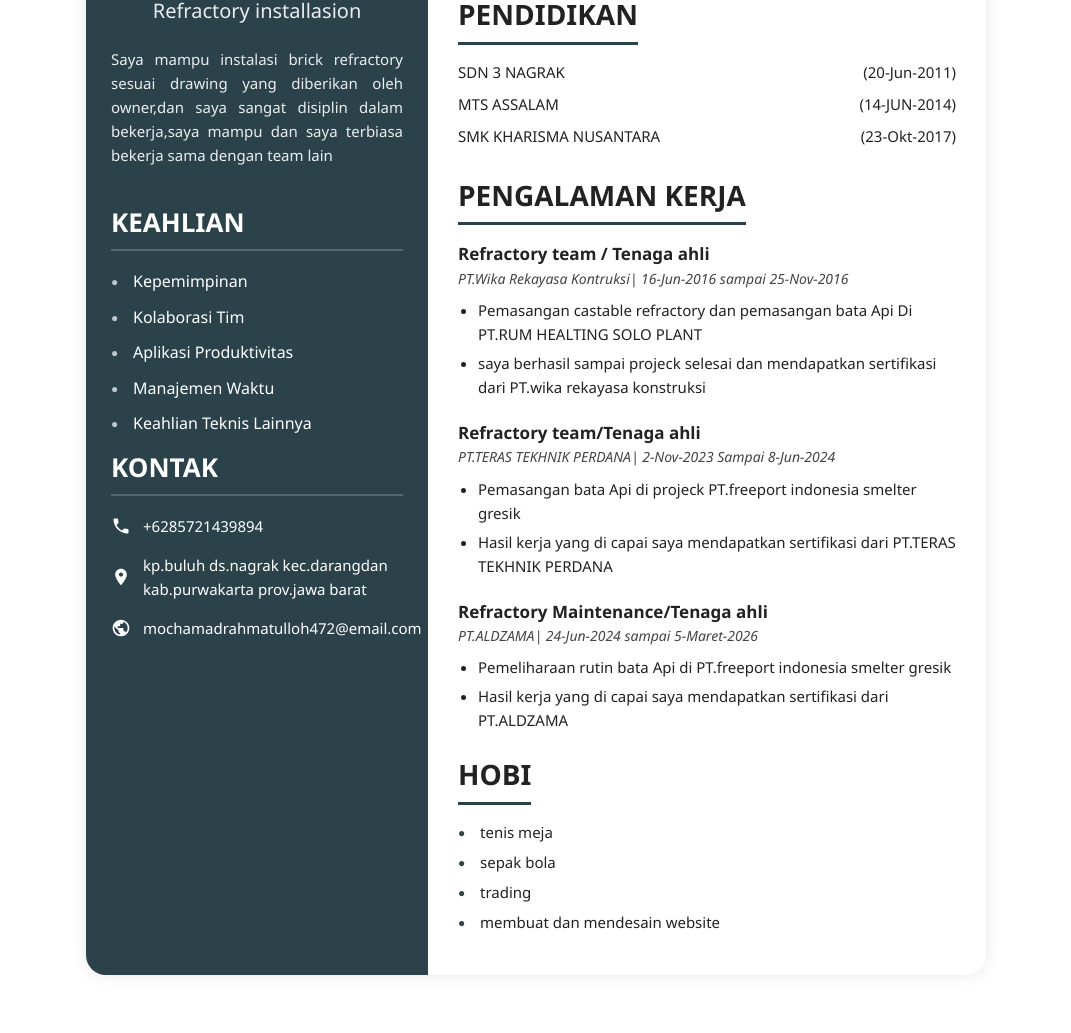
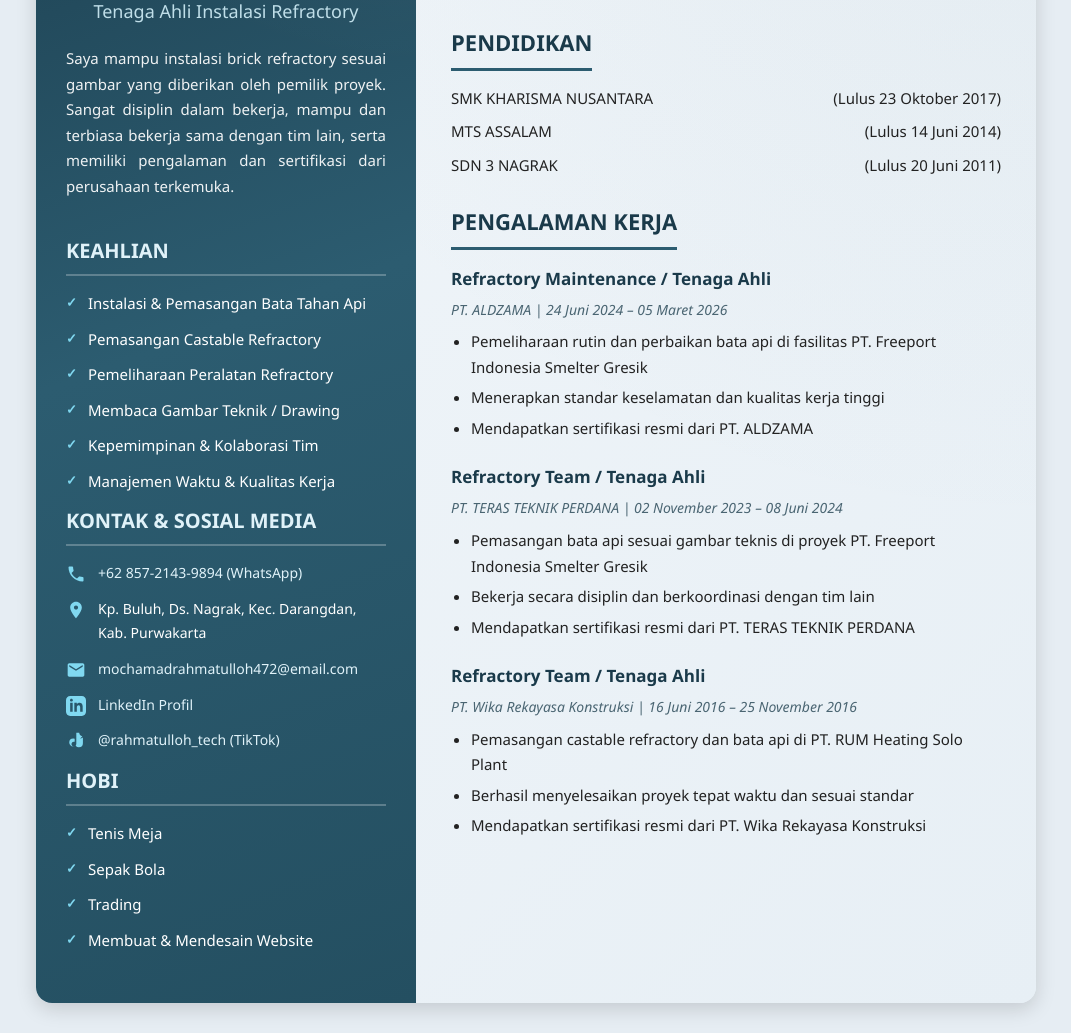
Before and after one commit to endebeny43/cvkerja, a plain HTML site: page index.html in a window 1280 px wide. Shown: the part 384-1417 px from the top of the page, without its empty margins (104-1175 px from the left). Before the commit the page ends 1379 px from the top, so only its background shows below. Drawn offline with Linux system fonts and the light colour scheme.

Commit message:
Update index.html

```diff
--- a/index.html
+++ b/index.html
@@ -3,57 +3,75 @@
 <head>
     <meta charset="UTF-8">
     <meta name="viewport" content="width=device-width, initial-scale=1.0">
-    <title>Curriculum Vitae</title>
+    <title>CV - Mochamad Rahmatulloh</title>
     <style>
-        * { margin: 0; padding: 0; box-sizing: border-box; font-family: 'Segoe UI', Arial, sans-serif; }
-        body { background: #ffffff; padding: 20px; line-height: 1.6; }
-        .cv-wrapper { max-width: 900px; margin: 0 auto; display: flex; border-radius: 20px; overflow: hidden; box-shadow: 0 0 15px rgba(0,0,0,0.1); }
+        * { margin: 0; padding: 0; box-sizing: border-box; font-family: 'Segoe UI', Roboto, Arial, sans-serif; }
+        body { background: #e6edf3; padding: 30px 20px; line-height: 1.7; }
 
-        /* --- KOLOM KIRI --- */
-        .kolom-kiri { width: 38%; background: #2c424b; color: white; padding: 35px 25px; }
-        .foto-bulat { width: 160px; height: 160px; border-radius: 50%; object-fit: cover; display: block; margin: 0 auto 25px; border: 4px solid rgba(255,255,255,0.2); }
-        .kolom-kiri h1 { font-size: 42px; font-weight: 700; text-align: center; margin-bottom: 5px; }
-        .jabatan { font-size: 20px; font-weight: 300; text-align: center; margin-bottom: 20px; opacity: 0.9; }
-        .deskripsi { font-size: 15px; margin-bottom: 35px; text-align: justify; opacity: 0.9; }
+        /* Bungkus Utama */
+        .cv-wrapper { max-width: 1000px; margin: 0 auto; display: flex; border-radius: 16px; overflow: hidden; box-shadow: 0 6px 20px rgba(0,0,0,0.15); }
 
-        .kolom-kiri h2 { font-size: 26px; margin-bottom: 18px; font-weight: 600; border-bottom: 2px solid rgba(255,255,255,0.2); padding-bottom: 5px; }
-        .keahlian-list { list-style: none; font-size: 16px; }
-        .keahlian-list li { margin-bottom: 10px; padding-left: 22px; position: relative; }
-        .keahlian-list li::before { content: "●"; position: absolute; left: 0; color: rgba(255,255,255,0.7); font-size: 12px; top: 3px; }
+        /* ✨ BAGIAN KIRI - WARNA GRADASI MENARIK */
+        .kolom-kiri { width: 38%;
+            background: linear-gradient(160deg, #1a3a4a 0%, #2c5c70 50%, #244f61 100%);
+            color: white; padding: 40px 30px; position: relative; overflow: hidden; }
+        .kolom-kiri::before {
+            content: ""; position: absolute; top: -50%; right: -50%; width: 100%; height: 100%;
+            background: radial-gradient(circle, rgba(255,255,255,0.08) 0%, transparent 60%);
+        }
+        .foto-bulat { width: 170px; height: 170px; border-radius: 50%; object-fit: cover; display: block; margin: 0 auto 25px; border: 4px solid rgba(255,255,255,0.3); box-shadow: 0 4px 12px rgba(0,0,0,0.2); position: relative; z-index: 2; }
+        .kolom-kiri h1 { font-size: 32px; font-weight: 700; text-align: center; margin-bottom: 6px; letter-spacing: 0.5px; position: relative; z-index: 2; }
+        .jabatan { font-size: 18px; font-weight: 300; text-align: center; margin-bottom: 20px; opacity: 0.95; color: #c8e6f0; position: relative; z-index: 2; }
+        .deskripsi { font-size: 15px; margin-bottom: 35px; text-align: justify; opacity: 0.92; position: relative; z-index: 2; }
 
-        .kontak-item { margin-bottom: 15px; display: flex; align-items: center; gap: 12px; font-size: 15px; }
-        .kontak-item svg { width: 20px; height: 20px; fill: white; flex-shrink: 0; }
+        .kolom-kiri h2 { font-size: 20px; margin-bottom: 15px; font-weight: 600; border-bottom: 2px solid rgba(255,255,255,0.25); padding-bottom: 6px; color: #e0f2f9; position: relative; z-index: 2; }
+        .keahlian-list, .hobi-list { list-style: none; font-size: 15px; position: relative; z-index: 2; }
+        .keahlian-list li, .hobi-list li { margin-bottom: 10px; padding-left: 22px; position: relative; }
+        .keahlian-list li::before, .hobi-list li::before { content: "✓"; position: absolute; left: 0; color: #80d8f0; font-size: 13px; font-weight: bold; }
 
-        /* --- KOLOM KANAN --- */
-        .kolom-kanan { width: 62%; padding: 35px 30px; color: #222; background: white; }
-        .kolom-kanan h2 { font-size: 28px; margin-bottom: 15px; font-weight: 700; border-bottom: 3px solid #2c424b; padding-bottom: 5px; display: inline-block; }
-        .data-pribadi-list { list-style: none; margin-bottom: 25px; font-size: 15px; }
-        .data-pribadi-list li { margin-bottom: 6px; }
-        .data-pribadi-list li strong { display: inline-block; min-width: 180px; }
+        .kontak-item { margin-bottom: 12px; display: flex; align-items: flex-start; gap: 12px; font-size: 14px; word-break: break-word; position: relative; z-index: 2; }
+        .kontak-item a { color: #e0f2f9; text-decoration: none; transition: all 0.2s ease; }
+        .kontak-item a:hover { color: #ffffff; text-shadow: 0 0 8px rgba(255,255,255,0.3); }
+        .kontak-item svg { width: 20px; height: 20px; fill: #80d8f0; flex-shrink: 0; margin-top: 3px; }
 
-        .pendidikan-list { list-style: none; margin-bottom: 25px; font-size: 15px; }
-        .pendidikan-list li { margin-bottom: 8px; display: flex; justify-content: space-between; }
+        /* ✨ BAGIAN KANAN - WARNA LATAR LEMBUT & SEIMBANG */
+        .kolom-kanan { width: 62%; padding: 40px 35px;
+            background: linear-gradient(135deg, #f0f5f9 0%, #e7eff5 100%);
+            color: #222; position: relative; }
+        .kolom-kanan::before {
+            content: ""; position: absolute; top: 0; left: 0; width: 100%; height: 100%;
+            background: radial-gradient(circle at top right, rgba(44, 92, 112, 0.05) 0%, transparent 60%);
+            pointer-events: none;
+        }
+        .kolom-kanan h2 { font-size: 22px; margin-bottom: 15px; font-weight: 700; border-bottom: 3px solid #2c5c70; padding-bottom: 6px; display: inline-block; color: #1a3a4a; position: relative; z-index: 1; }
+        .data-pribadi-list, .pendidikan-list { list-style: none; margin-bottom: 25px; font-size: 15px; position: relative; z-index: 1; }
+        .data-pribadi-list li, .pendidikan-list li { margin-bottom: 8px; display: flex; justify-content: space-between; flex-wrap: wrap; }
+        .data-pribadi-list li strong { min-width: 160px; flex-shrink: 0; color: #1a3a4a; }
         .pendidikan-list li span { font-weight: 500; }
 
-        .pengalaman-item { margin-bottom: 20px; }
-        .pengalaman-item h3 { font-size: 17px; font-weight: 600; }
-        .pengalaman-item .waktu { font-size: 14px; color: #444; margin-bottom: 8px; font-style: italic; }
+        .pengalaman-item { margin-bottom: 22px; position: relative; z-index: 1; }
+        .pengalaman-item h3 { font-size: 17px; font-weight: 600; margin-bottom: 4px; color: #1a3a4a; }
+        .pengalaman-item .waktu { font-size: 14px; color: #4a6572; font-style: italic; margin-bottom: 8px; }
         .pengalaman-item ul { padding-left: 20px; font-size: 15px; }
         .pengalaman-item ul li { margin-bottom: 5px; }
 
-        .hobi-list { list-style: none; font-size: 15px; }
-        .hobi-list li { margin-bottom: 6px; padding-left: 22px; position: relative; }
-        .hobi-list li::before { content: "●"; position: absolute; left: 0; color: #2c424b; font-size: 12px; top: 3px; }
+        /* Responsif HP */
+        @media (max-width: 768px) {
+            body { padding: 15px; }
+            .cv-wrapper { flex-direction: column; border-radius: 10px; }
+            .kolom-kiri, .kolom-kanan { width: 100%; padding: 25px 20px; }
+            .kolom-kiri { border-radius: 10px 10px 0 0; }
+            .foto-bulat { width: 140px; height: 140px; }
+            .kolom-kiri h1 { font-size: 26px; }
+            .data-pribadi-list li strong { min-width: auto; display: block; }
+        }
 
-        /* --- RESPONSIF & CETAK --- */
-        @media (max-width: 768px) {
-            .cv-wrapper { flex-direction: column; border-radius: 0; }
-            .kolom-kiri, .kolom-kanan { width: 100%; }
-            .kolom-kiri { border-radius: 20px 20px 0 0; }
-        }
         @media print {
             body { padding: 0; background: white; }
-            .cv-wrapper { box-shadow: none; border-radius: 0; }
+            .cv-wrapper { box-shadow: none; border-radius: 0; max-width: 100%; }
+            .kolom-kiri { background: #2c424b; }
+            .kolom-kanan { background: #ffffff; }
+            .kontak-item a { color: inherit; text-decoration: none; }
         }
     </style>
 </head>
@@ -61,44 +79,61 @@
     <div class="cv-wrapper">
         <!-- KOLOM KIRI -->
         <div class="kolom-kiri">
-            <img src="gambar1.jpg" alt="Foto Diri" class="foto-bulat">
-            <h1>Mochamad rahmatulloh</h1>
-            <p class="jabatan">Refractory installasion</p>
+            <img src="foto.jpg" alt="Foto Diri" class="foto-bulat">
+            <h1>MOCHAMAD RAHMATULLOH</h1>
+            <p class="jabatan">Tenaga Ahli Instalasi Refractory</p>
             <p class="deskripsi">
-                Saya mampu instalasi brick refractory sesuai drawing yang diberikan oleh owner,dan saya sangat disiplin dalam bekerja,saya mampu dan saya terbiasa bekerja sama dengan team lain
+                Saya mampu instalasi brick refractory sesuai gambar yang diberikan oleh pemilik proyek. Sangat disiplin dalam bekerja, mampu dan terbiasa bekerja sama dengan tim lain, serta memiliki pengalaman dan sertifikasi dari perusahaan terkemuka.
             </p>
 
             <h2>KEAHLIAN</h2>
             <ul class="keahlian-list">
-                <li>Kepemimpinan</li>
-                <li>Kolaborasi Tim</li>
-                <li>Aplikasi Produktivitas</li>
-                <li>Manajemen Waktu</li>
-                <li>Keahlian Teknis Lainnya</li>
+                <li>Instalasi & Pemasangan Bata Tahan Api</li>
+                <li>Pemasangan Castable Refractory</li>
+                <li>Pemeliharaan Peralatan Refractory</li>
+                <li>Membaca Gambar Teknik / Drawing</li>
+                <li>Kepemimpinan & Kolaborasi Tim</li>
+                <li>Manajemen Waktu & Kualitas Kerja</li>
             </ul>
 
-            <h2>KONTAK</h2>
+            <h2>KONTAK & SOSIAL MEDIA</h2>
             <div class="kontak-item">
                 <svg viewBox="0 0 24 24"><path d="M6.62 10.79c1.44 2.83 3.76 5.14 6.59 6.59l2.2-2.2c.27-.27.67-.36 1.02-.24 1.12.37 2.33.57 3.57.57.55 0 1 .45 1 1V20c0 .55-.45 1-1 1-9.39 0-17-7.61-17-17 0-.55.45-1 1-1h3.5c.55 0 1 .45 1 1 0 1.25.2 2.45.57 3.57.11.35.03.74-.25 1.02l-2.2 2.2z"/></svg>
-                +6285721439894
+                <a href="https://wa.me/6285721439894" target="_blank">+62 857-2143-9894 (WhatsApp)</a>
             </div>
             <div class="kontak-item">
                 <svg viewBox="0 0 24 24"><path d="M12 2C8.13 2 5 5.13 5 9c0 5.25 7 13 7 13s7-7.75 7-13c0-3.87-3.13-7-7-7zm0 9.5c-1.38 0-2.5-1.12-2.5-2.5s1.12-2.5 2.5-2.5 2.5 1.12 2.5 2.5-1.12 2.5-2.5 2.5z"/></svg>
-                kp.buluh ds.nagrak kec.darangdan kab.purwakarta prov.jawa barat
+                Kp. Buluh, Ds. Nagrak, Kec. Darangdan, Kab. Purwakarta
             </div>
             <div class="kontak-item">
-                <svg viewBox="0 0 24 24"><path d="M12 2C6.48 2 2 6.48 2 12s4.48 10 10 10 10-4.48 10-10S17.52 2 12 2zm-1 17.93c-3.95-.49-7-3.85-7-7.93 0-.62.08-1.21.21-1.79L9 15v1c0 1.1.9 2 2 2v1.93zm6.9-2.54c-.26-.81-1-1.39-1.9-1.39h-1v-3c0-.55-.45-1-1-1H8v-2h2c.55 0 1-.45 1-1V7h2c1.1 0 2-.9 2-2v-.41c2.93 1.19 5 4.06 5 7.41 0 2.08-.8 3.97-2.1 5.39z"/></svg>
-                mochamadrahmatulloh472@email.com
+                <svg viewBox="0 0 24 24"><path d="M20 4H4c-1.1 0-2 .9-2 2v12c0 1.1.9 2 2 2h16c1.1 0 2-.9 2-2V6c0-1.1-.9-2-2-2zm0 4l-8 5-8-5V6l8 5 8-5v2z"/></svg>
+                <a href="mailto:mochamadrahmatulloh472@email.com">mochamadrahmatulloh472@email.com</a>
             </div>
+            <div class="kontak-item">
+                <svg viewBox="0 0 24 24"><path d="M19 0h-14c-2.761 0-5 2.239-5 5v14c0 2.761 2.239 5 5 5h14c2.762 0 5-2.239 5-5v-14c0-2.761-2.238-5-5-5zm-11 19h-3v-11h3v11zm-1.5-12.268c-.966 0-1.75-.79-1.75-1.764s.784-1.764 1.75-1.764 1.75.79 1.75 1.764-.783 1.764-1.75 1.764zm13.5 12.268h-3v-5.604c0-3.368-4-3.113-4 0v5.604h-3v-11h3v1.765c1.396-2.586 7-2.777 7 2.476v6.759z"/></svg>
+                <a href="https://linkedin.com/in/mochamad-rahmatulloh" target="_blank">LinkedIn Profil</a>
+            </div>
+            <div class="kontak-item">
+                <svg viewBox="0 0 24 24"><path d="M19.59 6.69a4.83 4.83 0 0 1-3.77-4.25V2h-3.45v13.67a2.89 2.89 0 0 1-5.2 1.74 2.89 2.89 0 0 1 2.31-4.64 2.87 2.87 0 0 1 .93.14v-3.67a4.83 4.83 0 0 0-1.67-.32 4.85 4.85 0 0 0-4.85 4.85c0 2.68 2.18 4.86 4.86 4.86a4.85 4.85 0 0 0 2.87-.92 4.85 4.85 0 0 0 3.82 1.8 4.85 4.85 0 0 0 4.85-4.85V7.84a6.16 6.16 0 0 1-3.41 1.05z"/></svg>
+                <a href="https://tiktok.com/@rahmatulloh_tech" target="_blank">@rahmatulloh_tech (TikTok)</a>
+            </div>
+
+            <h2>HOBI</h2>
+            <ul class="hobi-list">
+                <li>Tenis Meja</li>
+                <li>Sepak Bola</li>
+                <li>Trading</li>
+                <li>Membuat & Mendesain Website</li>
+            </ul>
         </div>
 
         <!-- KOLOM KANAN -->
         <div class="kolom-kanan">
             <h2>DATA PRIBADI</h2>
             <ul class="data-pribadi-list">
-                <li><strong>Tempat tgl lahir</strong>: Purwakarta, 06-05-1998</li>
-                <li><strong>Alamat</strong>: kp.buluh ds.nagrak kec.darangdan kab.Purwakarta</li>
-                <li><strong>Nomor Telepon</strong>: +6285721439894</li>
+                <li><strong>Tempat, Tanggal Lahir</strong>: Purwakarta, 06 Mei 1998</li>
+                <li><strong>Alamat Lengkap</strong>: Kp. Buluh, Ds. Nagrak, Kec. Darangdan, Kab. Purwakarta</li>
+                <li><strong>Nomor Telepon</strong>: +62 857-2143-9894</li>
                 <li><strong>Jenis Kelamin</strong>: Laki-laki</li>
                 <li><strong>Agama</strong>: Islam</li>
                 <li><strong>Kewarganegaraan</strong>: Indonesia</li>
@@ -107,43 +142,41 @@
 
             <h2>PENDIDIKAN</h2>
             <ul class="pendidikan-list">
-                <li><span>SDN 3 NAGRAK</span> <span>(20-Jun-2011)</span></li>
-                <li><span>MTS ASSALAM</span> <span>(14-JUN-2014)</span></li>
-                <li><span>SMK KHARISMA NUSANTARA</span> <span>(23-Okt-2017)</span></li>
+                <li><span>SMK KHARISMA NUSANTARA</span> <span>(Lulus 23 Oktober 2017)</span></li>
+                <li><span>MTS ASSALAM</span> <span>(Lulus 14 Juni 2014)</span></li>
+                <li><span>SDN 3 NAGRAK</span> <span>(Lulus 20 Juni 2011)</span></li>
             </ul>
 
             <h2>PENGALAMAN KERJA</h2>
             <div class="pengalaman-item">
-                <h3>Refractory team / Tenaga ahli</h3>
-                <p class="waktu">PT.Wika Rekayasa Kontruksi| 16-Jun-2016 sampai 25-Nov-2016</p>
+                <h3>Refractory Maintenance / Tenaga Ahli</h3>
+                <p class="waktu">PT. ALDZAMA | 24 Juni 2024 – 05 Maret 2026</p>
                 <ul>
-                    <li>Pemasangan castable refractory dan pemasangan bata Api Di PT.RUM HEALTING SOLO PLANT </li>
-                    <li>saya berhasil sampai projeck selesai dan mendapatkan sertifikasi dari PT.wika rekayasa konstruksi</li>
-            </div>
-            <div class="pengalaman-item">
-                <h3>Refractory team/Tenaga ahli </h3>
-                <p class="waktu">PT.TERAS TEKHNIK PERDANA| 2-Nov-2023 Sampai 8-Jun-2024</p>
-                <ul>
-                    <li>Pemasangan bata Api di projeck PT.freeport indonesia smelter gresik</li>
-                    <li>Hasil kerja yang di capai saya mendapatkan sertifikasi dari PT.TERAS TEKHNIK PERDANA</li>
-           </div>
-           <div class="pengalaman-item">
-                <h3>Refractory Maintenance/Tenaga ahli </h3>
-                <p class="waktu">PT.ALDZAMA| 24-Jun-2024 sampai 5-Maret-2026</p>
-                <ul>
-                    <li>Pemeliharaan rutin bata Api di PT.freeport indonesia smelter gresik</li>
-                    <li>Hasil kerja yang di capai saya mendapatkan sertifikasi dari PT.ALDZAMA</li>
-
+                    <li>Pemeliharaan rutin dan perbaikan bata api di fasilitas PT. Freeport Indonesia Smelter Gresik</li>
+                    <li>Menerapkan standar keselamatan dan kualitas kerja tinggi</li>
+                    <li>Mendapatkan sertifikasi resmi dari PT. ALDZAMA</li>
                 </ul>
             </div>
 
-            <h2>HOBI</h2>
-            <ul class="hobi-list">
-                <li>tenis meja</li>
-                <li>sepak bola</li>
-                <li>trading</li>
-                <li>membuat dan mendesain website</li>
-            </ul>
+            <div class="pengalaman-item">
+                <h3>Refractory Team / Tenaga Ahli</h3>
+                <p class="waktu">PT. TERAS TEKNIK PERDANA | 02 November 2023 – 08 Juni 2024</p>
+                <ul>
+                    <li>Pemasangan bata api sesuai gambar teknis di proyek PT. Freeport Indonesia Smelter Gresik</li>
+                    <li>Bekerja secara disiplin dan berkoordinasi dengan tim lain</li>
+                    <li>Mendapatkan sertifikasi resmi dari PT. TERAS TEKNIK PERDANA</li>
+                </ul>
+            </div>
+
+            <div class="pengalaman-item">
+                <h3>Refractory Team / Tenaga Ahli</h3>
+                <p class="waktu">PT. Wika Rekayasa Konstruksi | 16 Juni 2016 – 25 November 2016</p>
+                <ul>
+                    <li>Pemasangan castable refractory dan bata api di PT. RUM Heating Solo Plant</li>
+                    <li>Berhasil menyelesaikan proyek tepat waktu dan sesuai standar</li>
+                    <li>Mendapatkan sertifikasi resmi dari PT. Wika Rekayasa Konstruksi</li>
+                </ul>
+            </div>
         </div>
     </div>
 </body>
```
